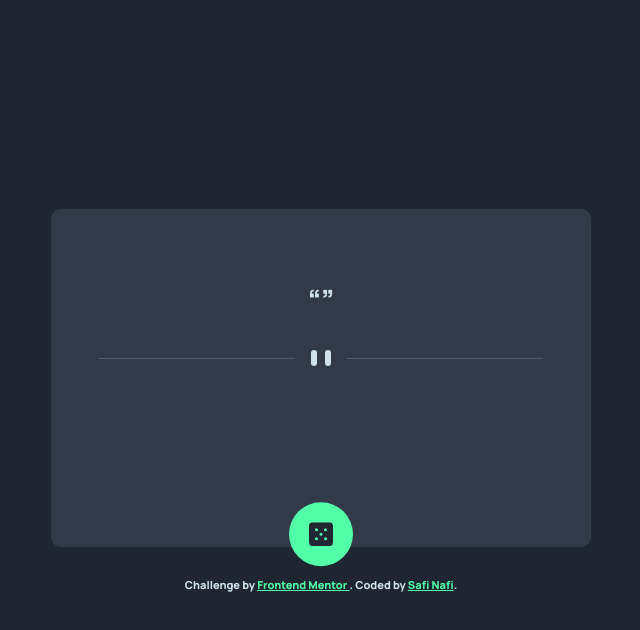
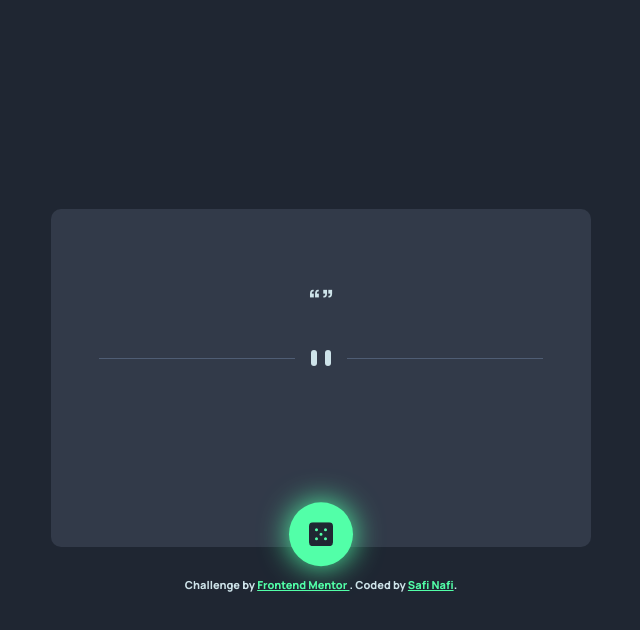
Before and after one commit to Safi100/Advice-Generator-API, a plain HTML site: page index.html in a window 1280 px wide. In both pictures the pointer is over the element 640 px from the left and 533 px from the top of the page. Shown: the whole page, without its empty margins (319-959 px from the left). Drawn offline with Linux system fonts and the light colour scheme; no server answers.

Commit message:
add shadow

```diff
--- a/sass/main.css
+++ b/sass/main.css
@@ -94,6 +94,11 @@ body {
   cursor: pointer;
 }
 
+.dice-container:hover {
+  -webkit-box-shadow: 0 0 30px #52ffa8;
+          box-shadow: 0 0 30px #52ffa8;
+}
+
 .dice {
   -webkit-transition: -webkit-transform 1s;
   transition: -webkit-transform 1s;
```
